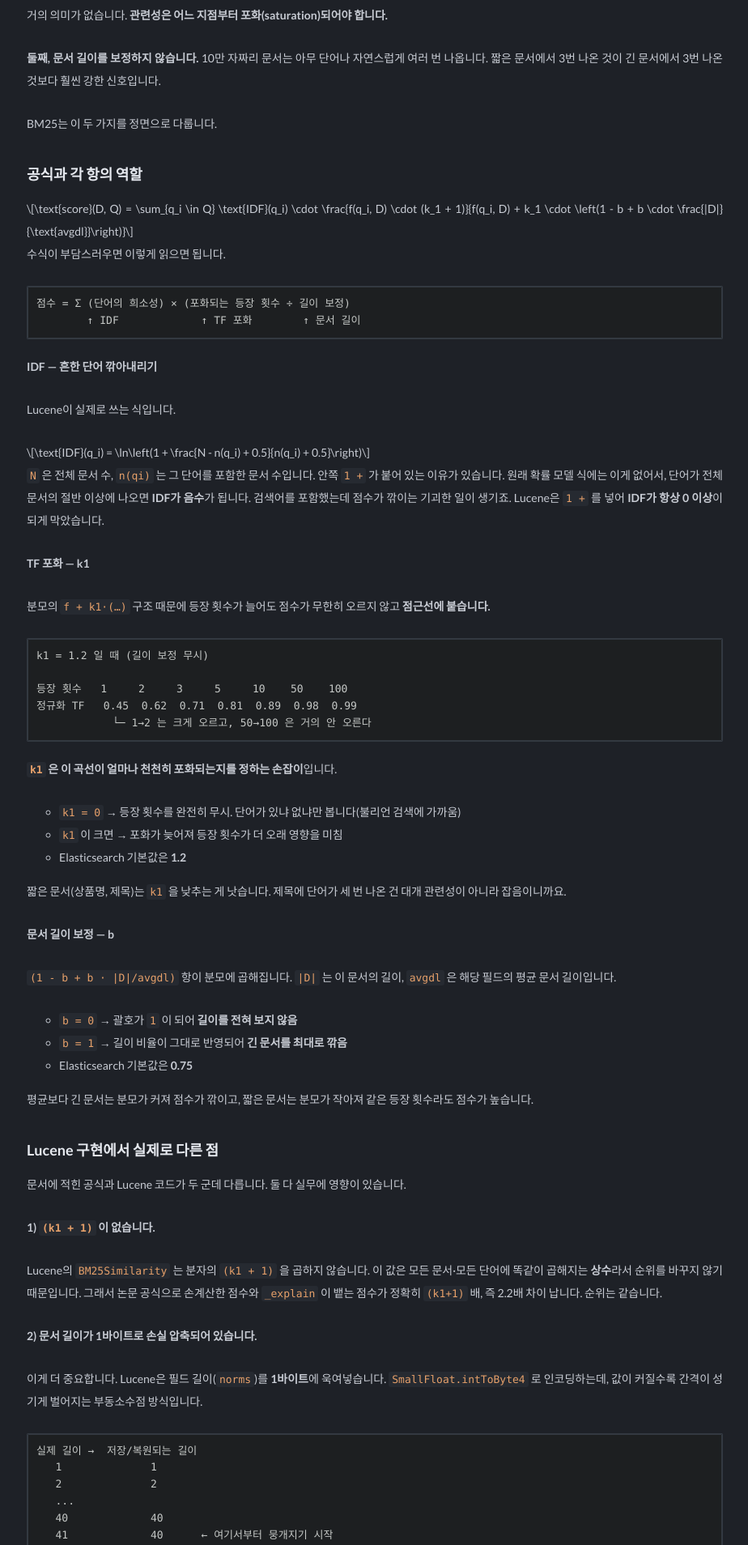
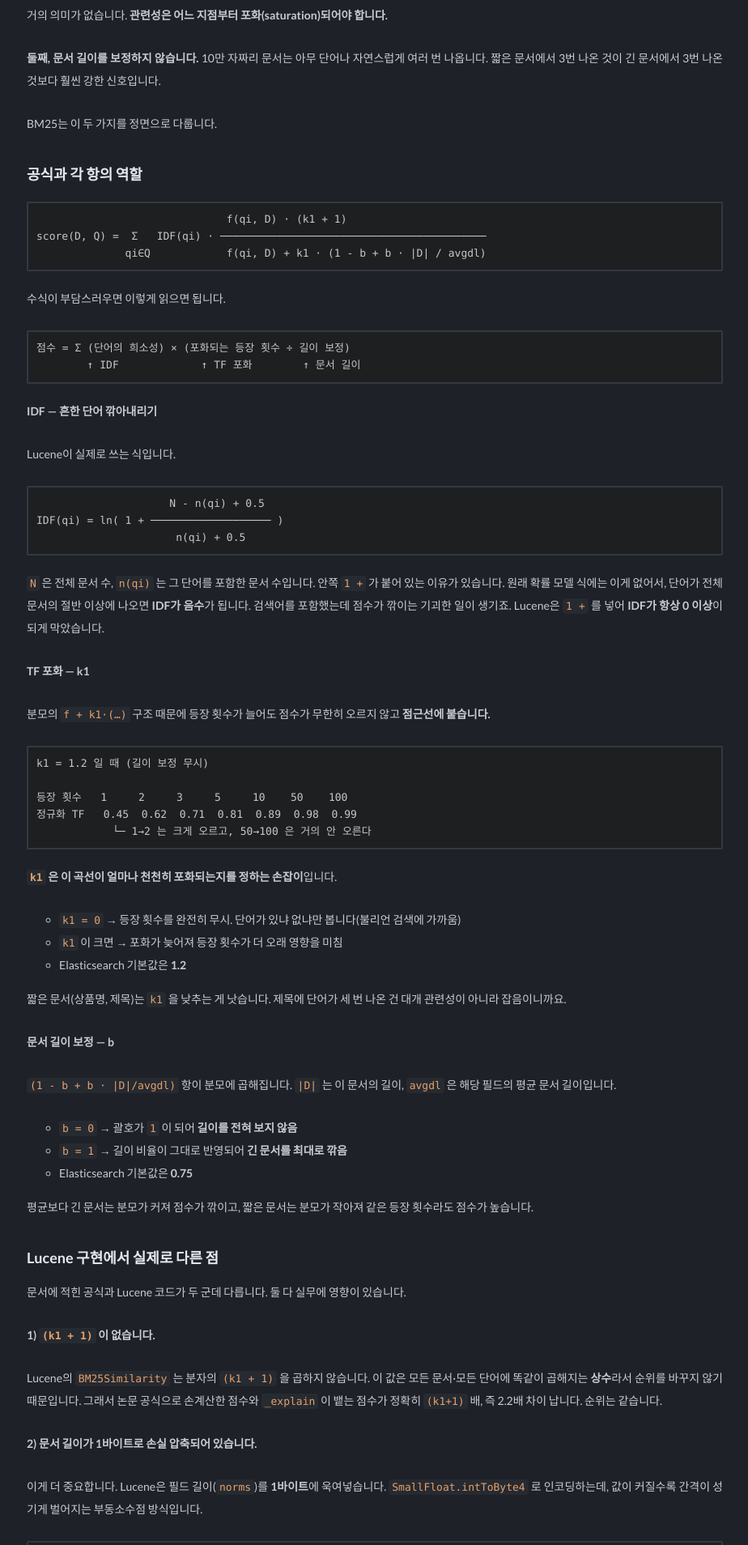
Before and after one commit to csj4032/csj4032.github.io, a Jekyll site: the page built from _posts/2026-09-15-Elasticsearch-BM25-와-kNN-벡터-검색.md, in a window 1280 px wide. Shown: the part 1119-3027 px from the top of the page at 81% size, without its empty margins (307-1231 px from the left). Built offline with Jekyll 4.4.1, drawn with Linux system fonts in a browser that asks for light colours; comment, search, counter and statistics services are not loaded; some of the changed text lies outside the part shown.

Commit message:
Elasticsearch 글의 LaTeX 수식을 코드 블록으로 교체
사이트에서 MathJax 가 꺼져 있어(_config.yml mathjax.enable: false)
$$ 수식이 렌더링되지 않고 날것의 LaTeX 로 보이던 것을 고친다.

Co-Authored-By: Claude Opus 5 (1M context) <noreply@anthropic.com>

````diff
--- a/_posts/2026-09-15-Elasticsearch-BM25-와-kNN-벡터-검색.md
+++ b/_posts/2026-09-15-Elasticsearch-BM25-와-kNN-벡터-검색.md
@@ -46,9 +46,11 @@ BM25는 이 두 가지를 정면으로 다룹니다.
 
 ### 공식과 각 항의 역할
 
-$$
-\text{score}(D, Q) = \sum_{q_i \in Q} \text{IDF}(q_i) \cdot \frac{f(q_i, D) \cdot (k_1 + 1)}{f(q_i, D) + k_1 \cdot \left(1 - b + b \cdot \frac{|D|}{\text{avgdl}}\right)}
-$$
+```
+                              f(qi, D) · (k1 + 1)
+score(D, Q) =  Σ   IDF(qi) · ──────────────────────────────────────────
+              qi∈Q            f(qi, D) + k1 · (1 - b + b · |D| / avgdl)
+```
 
 수식이 부담스러우면 이렇게 읽으면 됩니다.
 
@@ -61,9 +63,11 @@ $$
 
 Lucene이 실제로 쓰는 식입니다.
 
-$$
-\text{IDF}(q_i) = \ln\left(1 + \frac{N - n(q_i) + 0.5}{n(q_i) + 0.5}\right)
-$$
+```
+                     N - n(qi) + 0.5
+IDF(qi) = ln( 1 + ─────────────────── )
+                      n(qi) + 0.5
+```
 
 `N` 은 전체 문서 수, `n(qi)` 는 그 단어를 포함한 문서 수입니다. 안쪽 `1 +` 가 붙어 있는 이유가 있습니다. 원래 확률 모델 식에는 이게 없어서, 단어가 전체 문서의 절반 이상에 나오면 **IDF가 음수**가 됩니다. 검색어를 포함했는데 점수가 깎이는 기괴한 일이 생기죠. Lucene은 `1 +` 를 넣어 **IDF가 항상 0 이상**이 되게 막았습니다.
 
@@ -492,9 +496,11 @@ BM25 점수와 코사인 유사도는 **애초에 비교 가능한 값이 아닙
 
 **Reciprocal Rank Fusion(상호 순위 융합)** 은 점수를 아예 안 씁니다. **몇 등이었는지만** 봅니다.
 
-$$
-\text{RRF}(d) = \sum_{r \in R} \frac{1}{k + \text{rank}_r(d)}
-$$
+```
+                    1
+RRF(d) =  Σ   ──────────────────
+         r∈R    k + rank_r(d)
+```
 
 `R` 은 결과 목록들(BM25, kNN, …), `rank_r(d)` 는 목록 `r` 에서 문서 `d` 의 등수(1부터), `k` 는 상수입니다.
 
````
